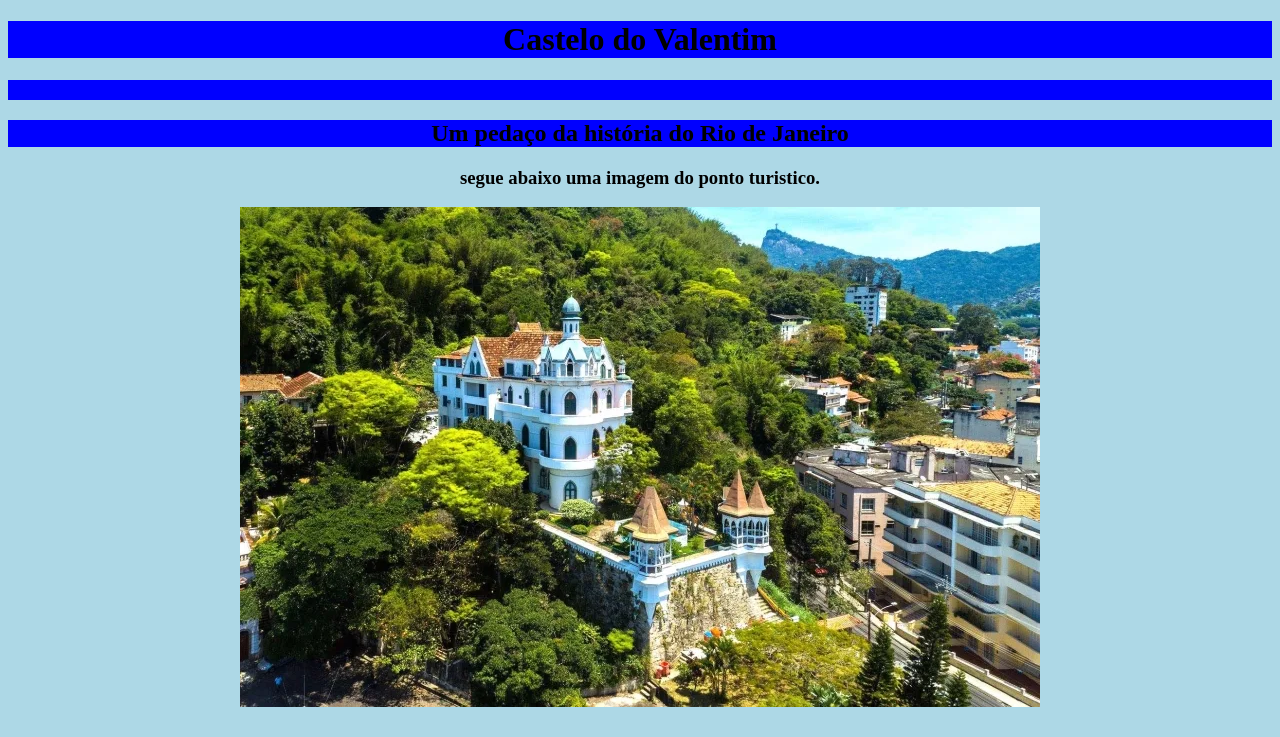
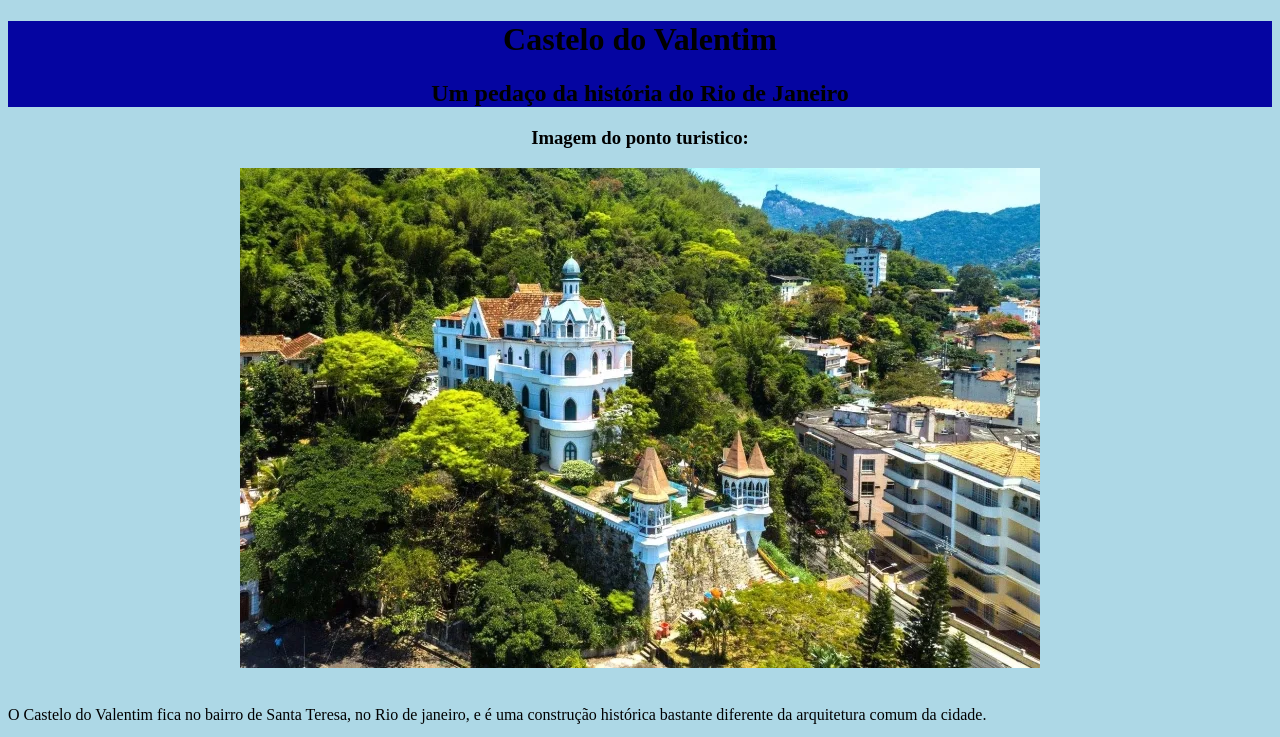
Before and after one commit to wendell9124/castelovalentim, a plain HTML site: page index.html in a window 1280 px wide. Shown: the top 737 px of the page. Drawn offline with Linux system fonts and the light colour scheme.

Commit message:
Update index.html

```diff
--- a/index.html
+++ b/index.html
@@ -4,10 +4,11 @@
         <title>Castelo do Valentim</title>
     </head>
     <body style="background-color:lightblue;">
-        <h1 style="text-align: center; background-color: blue;">Castelo do Valentim</h1>
-        <div style="background-color: blue; height: 20px"></div>
-        <h2 style="text-align: center; background-color: blue;"> Um pedaço da história do Rio de Janeiro </h2>
-        <h3 style="text-align: center;"> segue abaixo uma imagem do ponto turistico.</h3>
+        <div style="background-color: #0505a1; text-align: center;">
+        <h1> Castelo do Valentim </h1>
+        <h2> Um pedaço da história do Rio de Janeiro </h2>
+        </div>
+        <h3 style="text-align: center;"> Imagem do ponto turistico: </h3>
         <div style="text-align: center;">
         <img src="castelovalentim.jpg" alt="Castelo do Valentim">
         </div>
```
